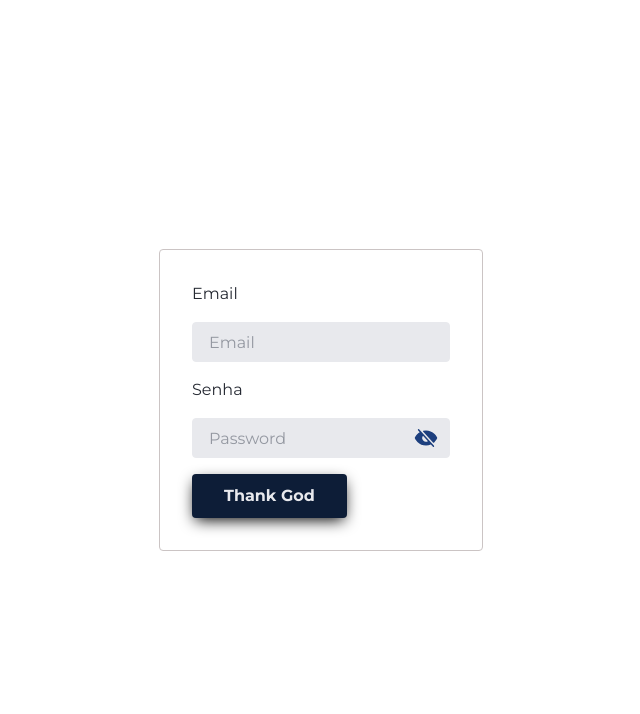
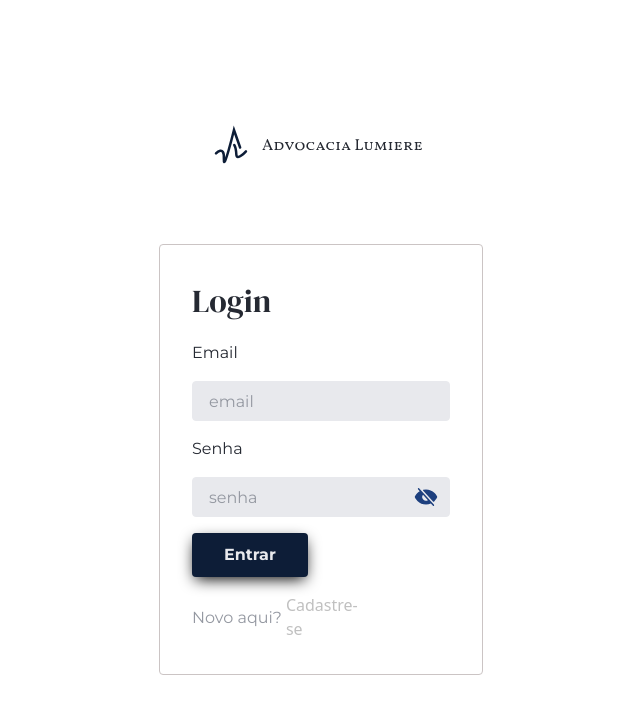
Before and after one commit to infoweb-projetos/lumiere-frontend, a React (Vite) app in the folder lumiere-frontend-project/: page /Login in a window 1280 px wide. Shown: the top 714 px of the page, without its empty margins (319-959 px from the left). Built offline with nearby package versions, Linux system fonts and the light colour scheme; no server answers.

Commit message:
refactor: login validation and style

```diff
--- a/lumiere-frontend-project/src/pages/login/index.tsx
+++ b/lumiere-frontend-project/src/pages/login/index.tsx
@@ -5,35 +5,84 @@ import { InputPassword } from '../../components/input/input-password';
 import { useState } from 'react';
 import { useMutation } from 'react-query';
 import { signIn } from '../../api/auth/signIn';
+import { DisplayH1 } from '../../components/texts/display-sm/h1';
+import { MontInfo } from '../../components/texts/monteserrat/info';
+import { ApiError } from '../../api/auth/singIninterface';
+import { LinkUnderline } from '../../components/link/link-underline';
+import { validationLoginSchema } from './validation';
+import { ErrorsForm } from './login.interface';
+import * as Yup from 'yup';
 
 export const Login = () => {
   const [email, setEmail] = useState<string>('');
   const [password, setPassword] = useState<string>('');
+  const [mainError, setMainError] = useState('');
+  const [validationFormError, setValidationFormError] = useState<ErrorsForm>({ email: '', password: '' });
 
   const SignIn = useMutation(signIn, {
     onSuccess(data) {
-      console.log(data);
       localStorage.setItem('token', data.accessToken);
     },
-    onError(error) {
-      console.log(error);
+    onError(error: ApiError) {
+      setMainError(error.message);
     },
   });
 
-  const handleLogin = () => {
-    SignIn.mutate({
-      email,
-      senha: password,
-    });
+  const validateForm = async (): Promise<boolean> => {
+    try {
+      await validationLoginSchema.validate(
+        {
+          email,
+          password,
+        },
+        {
+          abortEarly: false,
+        },
+      );
+    } catch (error) {
+      if (error instanceof Yup.ValidationError) {
+        const validationErrors = error.inner.reduce<ErrorsForm>((errors, err) => {
+          errors[err.path as keyof ErrorsForm] = err.message;
+          return errors;
+        }, {});
+        setValidationFormError(validationErrors);
+      }
+      return false;
+    }
+    setValidationFormError({});
+    return true;
   };
+
+  const handleLogin = async (): Promise<void> => {
+    const isValid = await validateForm();
+    if (isValid) {
+      SignIn.mutate({
+        email,
+        senha: password,
+      });
+    }
+  };
+
   return (
-    <div className="flex min-h-screen w-screen items-center justify-center">
+    <div className="flex min-h-screen w-screen flex-col items-center justify-center gap-20">
+      <img src="/logo-blue-text.svg" alt="Logo azul escrito Advocacia Lumiere" />
       <div className="flex flex-col gap-4 rounded border border-gray-50 p-8">
+        <DisplayH1>Login</DisplayH1>
         <Label forLabel="email">Email</Label>
-        <InputText erro={false} name="email" placeholder="Email" value={email} onChange={setEmail} />
+        <InputText erro={false} name="email" placeholder="email" value={email} onChange={setEmail} />
+        {validationFormError.email && <MontInfo className="text-semantic-red">{validationFormError.email}</MontInfo>}
         <Label forLabel="password">Senha</Label>
-        <InputPassword erro={false} name="password" placeholder="Password" value={password} onChange={setPassword} />
-        <Button_ghost_dark type="button" title="Thank God" size="sm" func={handleLogin} />
+        <InputPassword erro={false} name="password" placeholder="senha" value={password} onChange={setPassword} />
+        {validationFormError.password && (
+          <MontInfo className="text-semantic-red">{validationFormError.password}</MontInfo>
+        )}
+
+        <Button_ghost_dark className="w-full" type="button" title="Entrar" size="sm" func={handleLogin} />
+        {mainError != '' && <MontInfo className="text-semantic-red">{mainError}</MontInfo>}
+        <div className="flex items-center gap-1">
+          <MontInfo>Novo aqui?</MontInfo>
+          <LinkUnderline className="w-[5.3em] text-gray-300" href="/Cadastro" text="Cadastre-se"></LinkUnderline>
+        </div>
       </div>
     </div>
   );
--- /dev/null
+++ b/lumiere-frontend-project/src/pages/login/login.interface.ts
@@ -0,0 +1,4 @@
+export interface ErrorsForm {
+  email?: string;
+  password?: string;
+}
--- /dev/null
+++ b/lumiere-frontend-project/src/pages/login/validation.ts
@@ -0,0 +1,8 @@
+import * as Yup from 'yup';
+
+export const validationLoginSchema = Yup.object().shape({
+  email: Yup.string()
+    .matches(/^[\w-]+(\.[\w-]+)*@([\w-]+\.)+[a-zA-Z]{2,7}$/, 'Insira um email válido!')
+    .required('Insira seu email.'),
+  password: Yup.string().required('Insira sua senha.'),
+});
```
